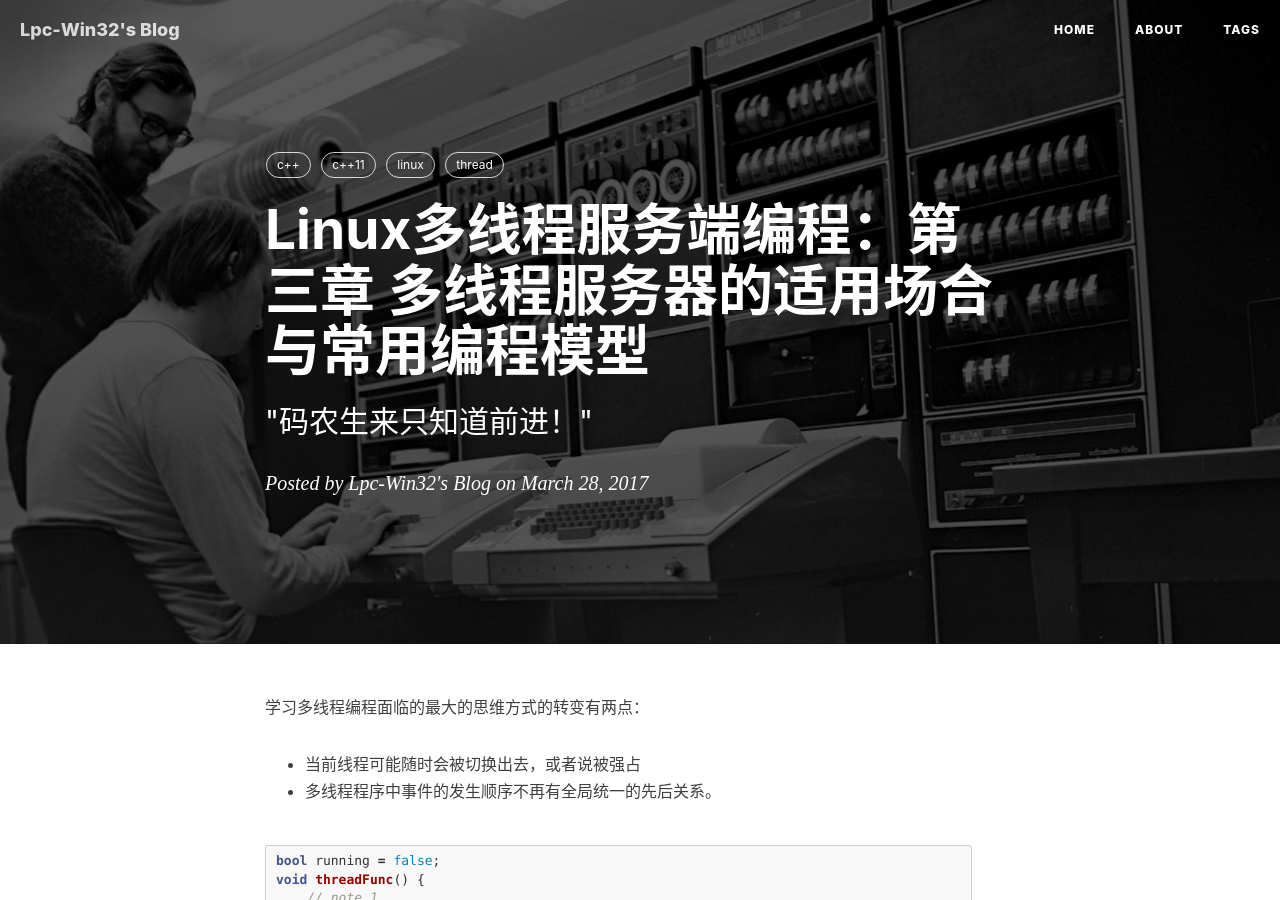
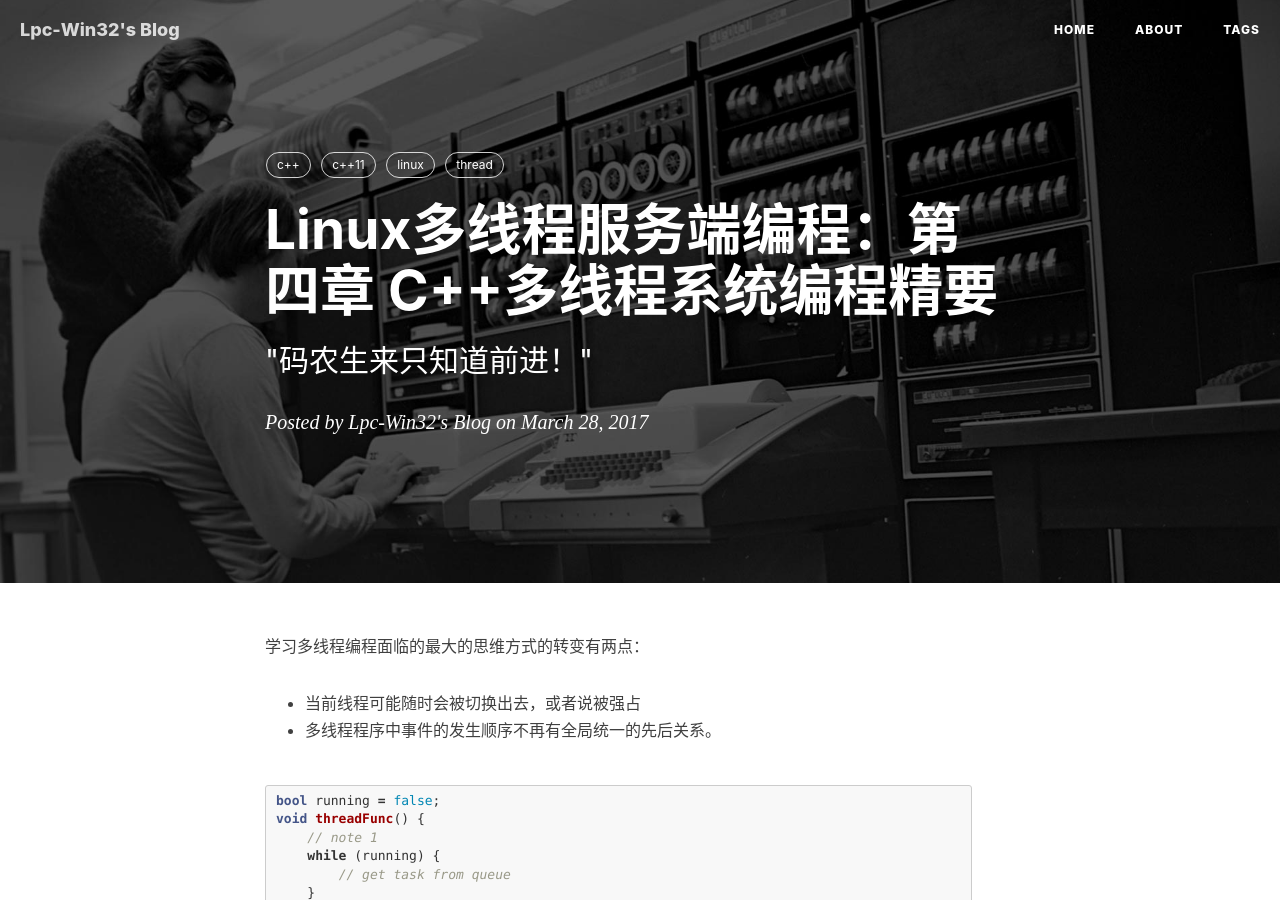
Before and after one commit to Lpc-win32/lpc-win32.github.io, a Jekyll site: the page built from _posts/2017-03-28-linux-mutil-thread-program-04.markdown, in a window 1280 px wide and 900 px high. Built offline with Jekyll 4.4.1, drawn with Linux system fonts in a browser that asks for light colours; nearby versions of some CDN libraries; comment, search, counter and statistics services are not loaded.

Commit message:
modify 2017-03-28-linux-mutil-thread-program-04.markdown

```diff
--- a/_posts/2017-03-28-linux-mutil-thread-program-04.markdown
+++ b/_posts/2017-03-28-linux-mutil-thread-program-04.markdown
@@ -1,6 +1,6 @@
 ---
 layout:     post
-title:      "Linux多线程服务端编程：第三章 多线程服务器的适用场合与常用编程模型"
+title:      "Linux多线程服务端编程：第四章 C++多线程系统编程精要"
 subtitle:   " \"码农生来只知道前进！\""
 date:       2017-03-28 22:55
 header-img: "img/post-bg-unix-linux.jpg"
```
